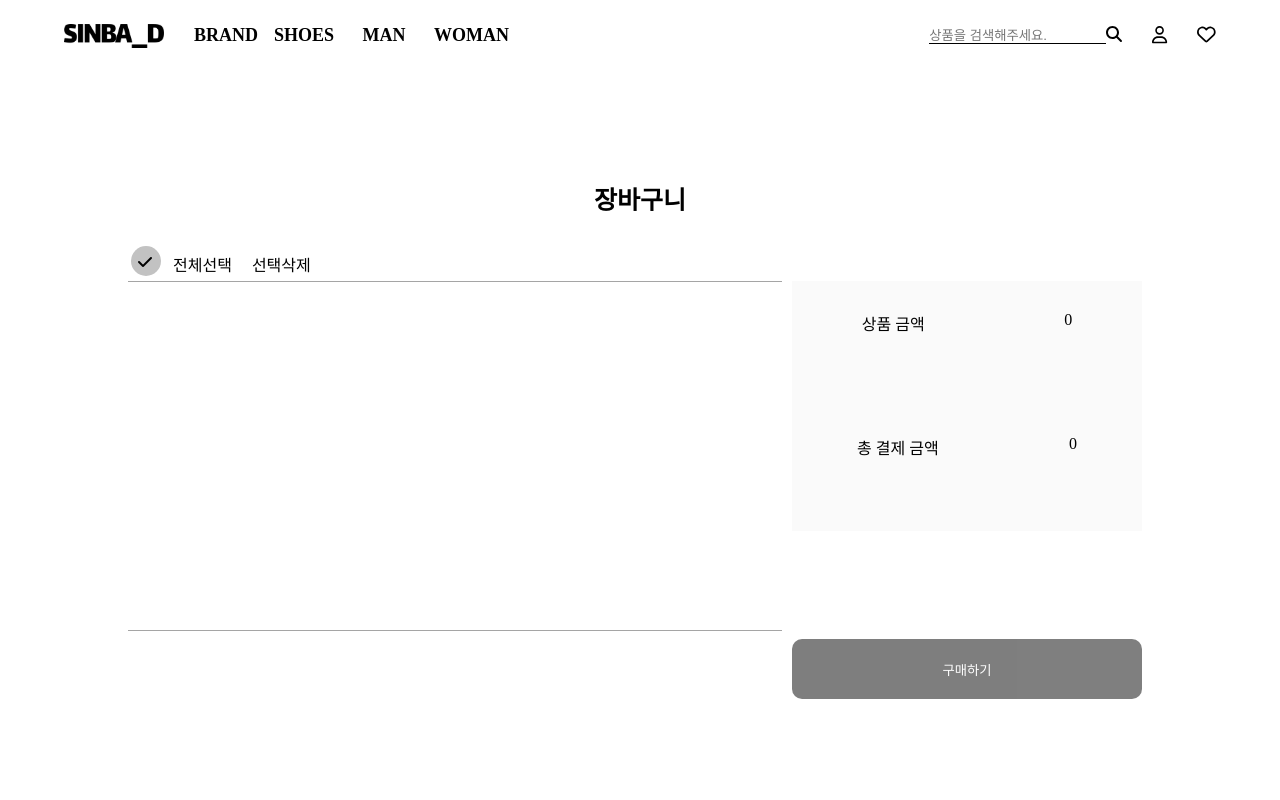
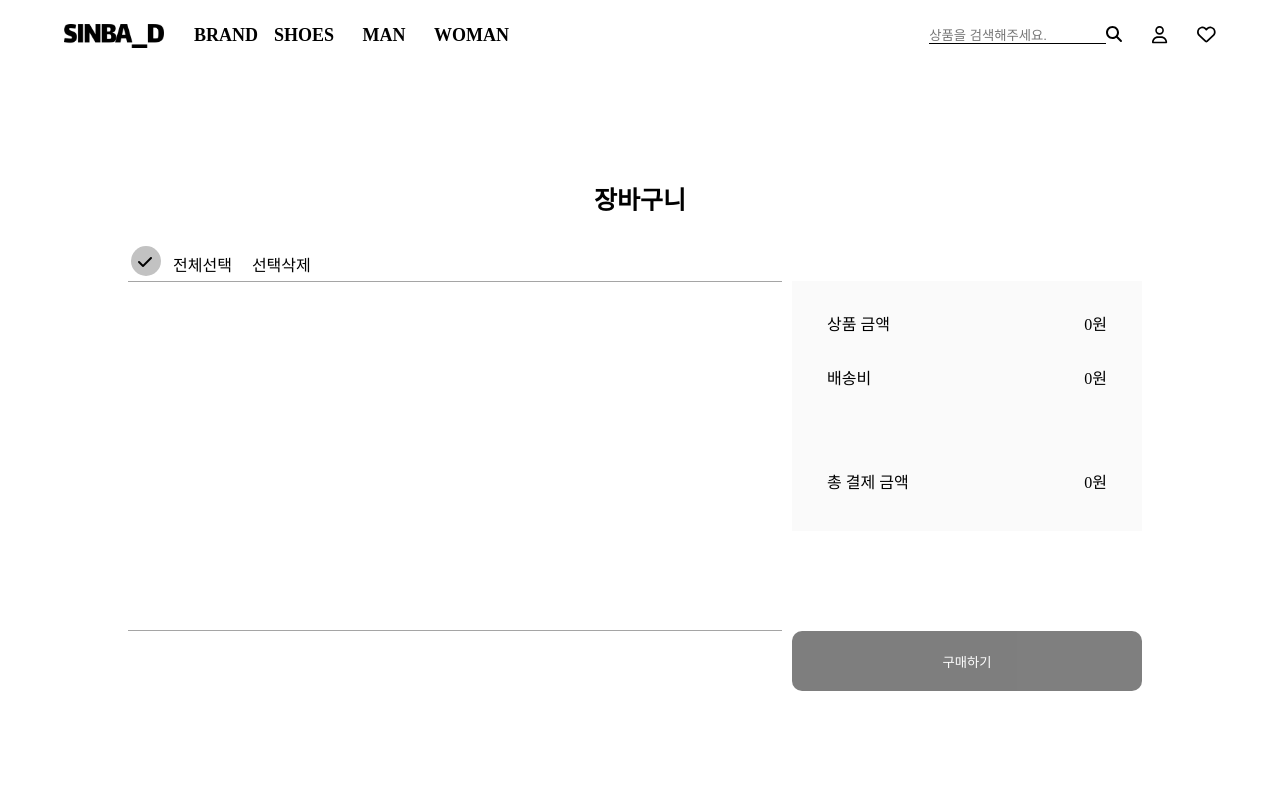
Before and after one commit to rhsiddlsidhd/1st-WebProject, a React (Create React App) app in the folder client/: page /cart in a window 1280 px wide. Shown: the top 800 px of the page. Built offline with nearby package versions, Linux system fonts and the light colour scheme.

Commit message:
feat:ChangeQuantity,Amount

```diff
--- a/client/src/components/cart/CartList.js
+++ b/client/src/components/cart/CartList.js
@@ -12,21 +12,51 @@ const CartList = ({
   const handleIncreaseItem = (item) => {
     const updatedItems = savedItem.map((shoes) => {
       if (shoes.id === item.id) {
-        return { ...shoes, quantity: shoes.quantity + 1 };
+        const localStoragedData =
+          JSON.parse(localStorage.getItem("cartProduct")) || [];
+        const quantityCount = localStoragedData.reduce(
+          (accumulator, currentItem) => {
+            const itemQuantity = currentItem.quantity + 1;
+            return accumulator + itemQuantity;
+          },
+          0
+        );
+
+        const updatedQuantity = shoes.quantity + 1;
+        return { ...shoes, quantity: updatedQuantity, quantityCount };
       }
       return shoes;
     });
+
+    localStorage.setItem("cartProduct", JSON.stringify(updatedItems));
     setSavedItem(updatedItems);
   };
 
   // 수량 줄이기
   const handleDecreaseItem = (item) => {
     const updatedItems = savedItem.map((shoes) => {
-      if (shoes.id === item.id && shoes.quantity > 1) {
-        return { ...shoes, quantity: shoes.quantity - 1 };
+      if (shoes.id === item.id) {
+        const localStoragedData =
+          JSON.parse(localStorage.getItem("cartProduct")) || [];
+        const quantityCount = localStoragedData.reduce(
+          (accumulator, currentItem) => {
+            const itemQuantity = currentItem.quantity - 1;
+            return accumulator - itemQuantity;
+          },
+          0
+        );
+
+        const updatedQuantity = shoes.quantity - 1;
+        // 수량이 0 이하로 내려가지 않도록 조건문 추가
+        if (updatedQuantity < 1) {
+          return { ...shoes, quantity: 1, quantityCount };
+        }
+        return { ...shoes, quantity: updatedQuantity, quantityCount };
       }
       return shoes;
     });
+
+    localStorage.setItem("cartProduct", JSON.stringify(updatedItems));
     setSavedItem(updatedItems);
   };
 
--- a/client/src/components/cart/CartWrapper.js
+++ b/client/src/components/cart/CartWrapper.js
@@ -2,12 +2,15 @@ import CartList from "./CartList";
 import Purchase from "./Purchase";
 
 const CartWrapper = ({
+  totalPrice,
   handleDeleteItem,
   setIsAllChecked,
   savedItem,
   setSavedItem,
   selectedItems,
   setSelectedItems,
+  totalPaymentAmount,
+  deliveryFee,
 }) => {
   return (
     <div className="body__div--cart-div-content-flex">
@@ -19,7 +22,13 @@ const CartWrapper = ({
         setIsAllChecked={setIsAllChecked}
         handleDeleteItem={handleDeleteItem}
       />
-      <Purchase savedItem={savedItem} />
+      <Purchase
+        savedItem={savedItem}
+        totalPrice={totalPrice}
+        totalPaymentAmount={totalPaymentAmount}
+        deliveryFee={deliveryFee}
+        selectedItems={selectedItems}
+      />
     </div>
   );
 };
--- a/client/src/components/cart/Purchase.js
+++ b/client/src/components/cart/Purchase.js
@@ -1,7 +1,13 @@
 import { useState, useEffect } from "react";
 import { useNavigate } from "react-router-dom";
 
-const Purchase = ({ savedItem }) => {
+const Purchase = ({
+  savedItem,
+  totalPrice,
+  totalPaymentAmount,
+  deliveryFee,
+  selectedItems,
+}) => {
   const navigate = useNavigate();
   // 구매하기 boolean으로 관리
   const [isPurchase, setIsPurchase] = useState(false);
@@ -9,37 +15,44 @@ const Purchase = ({ savedItem }) => {
   // 구매하기
   const handlePurchase = () => {
     if (isPurchase) {
+      if (window.confirm(`선택한 상품을 구매 하시겠습니까?`)) {
+        localStorage.removeItem("savedItem");
         navigate("/deliveryaddress");
+      }
     }
   };
 
   // 구매하기 활성화시 이동
   useEffect(() => {
-    if (savedItem.length < 1) {
+    if (savedItem.length < 1 || selectedItems.length === 0) {
       setIsPurchase(false);
     } else {
       setIsPurchase(true);
     }
-  }, [savedItem]);
+  }, [savedItem, selectedItems]);
 
   return (
-    <>
+    <div>
       <form className="div__form--order-sheet-style">
         <div className="div__p--product-amount-flex">
           <p className="div__p--product-amount-text">상품 금액</p>
 
-          <p className="div__p--product-amount">
-            {savedItem.reduce((total, item) => total + item.price, 0)}
+          <p className="div__p--product-amount">{`${totalPrice}원`}</p>
+        </div>
+        <div className="div__p--delivery-fee-text-flex">
+          <p className="div__p--delivery-fee-text">배송비</p>
+          <p className="div__p--delivery-fee">
+            {selectedItems.length > 0 ? `${deliveryFee}원` : `0원`}
           </p>
         </div>
-        {/* 배송비 넣으면 좋을듯함 */}
         <div className="div__p--total-payment-amount-flex">
           <p className="div__p--total-payment-amount-text">총 결제 금액</p>
           <p className="div__p--total-payment-amount">
             {/* reduce 배열을 축소하거나 합치는 함수 reduce((callback),0) */}
-            {savedItem.reduce((total, item) => total + item.price, 0)}
+            {`${totalPaymentAmount}원`}
           </p>
         </div>
+      </form>
       <button
         className="div__button--purchase-button-style"
         onClick={handlePurchase}
@@ -50,8 +63,7 @@ const Purchase = ({ savedItem }) => {
       >
         구매하기
       </button>
-      </form>
-    </>
+    </div>
   );
 };
 
--- a/client/src/css/app.css
+++ b/client/src/css/app.css
@@ -517,20 +517,29 @@ button {
   height: 250px;
   background: #fafafa;
   margin: 0 10px;
+  display: flex;
+  flex-direction: column;
+  align-items: center;
 }
 
 .div__p--product-amount-flex,
+.div__p--delivery-fee-text-flex,
 .div__p--total-payment-amount-flex {
   display: flex;
-  justify-content: space-around;
+  width: 80%;
+  justify-content: space-between;
 }
 
 .div__p--product-amount-flex {
   margin-top: 30px;
 }
 
+.div__p--delivery-fee-text-flex {
+  margin-top: 30px;
+}
+
 .div__p--total-payment-amount-flex {
-  margin-top: 100px;
+  margin-top: 80px;
 }
 
 .div__button--purchase-button-style {
@@ -539,7 +548,7 @@ button {
   border-radius: 10px;
   background: var(--black-color);
   color: var(--white-color);
-  margin-top: 180px;
+  margin-top: 100px;
 }
 
 .div__button--purchase-button-style:hover {
--- a/client/src/pages/Cart.js
+++ b/client/src/pages/Cart.js
@@ -17,8 +17,12 @@ const Cart = () => {
 
   // 체크 아이템
   const [selectedItems, setSelectedItems] = useState([]);
+  // 상품 금액
+  const [totalPrice, setTotalPrice] = useState(0);
+  // 총 결제 금액
+  const [totalPaymentAmount, setTotalPaymentAmount] = useState(0);
 
-  // (쓰레기통)삭제하기
+  // (쓰레기통) 삭제 하기
   const handleDeleteItem = (item) => {
     if (window.confirm(`${item.id}현재 장바구니 상품을 삭제하시겠습니까?`)) {
       const localStoragedData =
@@ -32,19 +36,61 @@ const Cart = () => {
     }
   };
 
-  //선택삭제
+  //선택 삭제
   const selectDelete = () => {
-    if (window.confirm("선택된 항목을 삭제하시겠습니까?")) {
+    if (selectedItems.length === 0) {
+      alert("선택된 상품이 없습니다.");
+      return;
+    }
+
+    if (window.confirm(`선택한 상품을 장바구니에서 삭제하시겠습니까?`)) {
       const localStoragedData =
         JSON.parse(localStorage.getItem("cartProduct")) || [];
-      const updatedCartItems = localStoragedData.filter((item) => {
-        return !selectedItems.includes(item.id);
-      });
+      const updatedCartItems = localStoragedData.filter(
+        (shoes) => !selectedItems.includes(shoes.id)
+      );
       localStorage.setItem("cartProduct", JSON.stringify(updatedCartItems));
       setSavedItem(updatedCartItems);
-      alert("선택된 항목이 삭제되었습니다.");
+      setSelectedItems([]);
+      alert("선택한 상품이 삭제되었습니다.");
     }
   };
+
+  console.log(selectedItems);
+
+  //배송비
+  const deliveryFee = 3000;
+
+  // 상품 금액
+  useEffect(() => {
+    const totalPrice = selectedItems.reduce((accumulator, currentItem) => {
+      const item = savedItem.find((shoes) => shoes.id === currentItem);
+      const itemToTalPrice = item.price * item.quantity;
+      return accumulator + itemToTalPrice;
+    }, 0);
+
+    setTotalPrice(totalPrice);
+  }, [selectedItems, savedItem]);
+
+  // 총결제금액
+  useEffect(() => {
+    const totalPaymentAmount = selectedItems.reduce(
+      (accumulator, currentItem) => {
+        const item = savedItem.find((shoes) => shoes.id === currentItem);
+        if (item && item.price) {
+          const itemTotalPrice = item.price * item.quantity;
+          return accumulator + itemTotalPrice;
+        }
+        return accumulator;
+      },
+      0
+    );
+
+    const totalPaymentAmountWithDelivery =
+      totalPaymentAmount + (selectedItems.length > 0 ? deliveryFee : 0);
+
+    setTotalPaymentAmount(totalPaymentAmountWithDelivery);
+  }, [selectedItems, savedItem]);
 
   return (
     <>
@@ -65,6 +111,9 @@ const Cart = () => {
             setSelectedItems={setSelectedItems}
             setSavedItem={setSavedItem}
             handleDeleteItem={handleDeleteItem}
+            totalPrice={totalPrice}
+            totalPaymentAmount={totalPaymentAmount}
+            deliveryFee={deliveryFee}
           />
         </div>
       </div>
--- a/client/src/pages/Detail.js
+++ b/client/src/pages/Detail.js
@@ -56,7 +56,7 @@ const Detail = () => {
       localStorage.setItem("cartProduct", JSON.stringify(updateStorage));
       alert("장바구니에 상품이 추가되었습니다.");
     } else if (isDuplication) {
-      alert("이미 장바구니에 삼품이 있습니다.");
+      alert("이미 장바구니에 상품이 있습니다.");
     }
   };
 
@@ -72,8 +72,8 @@ const Detail = () => {
             <p className="div__p--product-name">{product.productname}</p>
             <p className="div__p--price">{`${product.price} 원`}</p>
             <select className="div__select--select-style">
-              <option value="" disabled selected hidden>
-                사이즈 선택
+              <option value="" disabled hidden>
+                {/* 사이즈 선택 */}
               </option>
               {/* 해당 데이터의 사이즈를 전부 펼쳐야함 */}
               {data.map((item, index) => (
```
Lines whose indentation alone changed are shown as unchanged.
